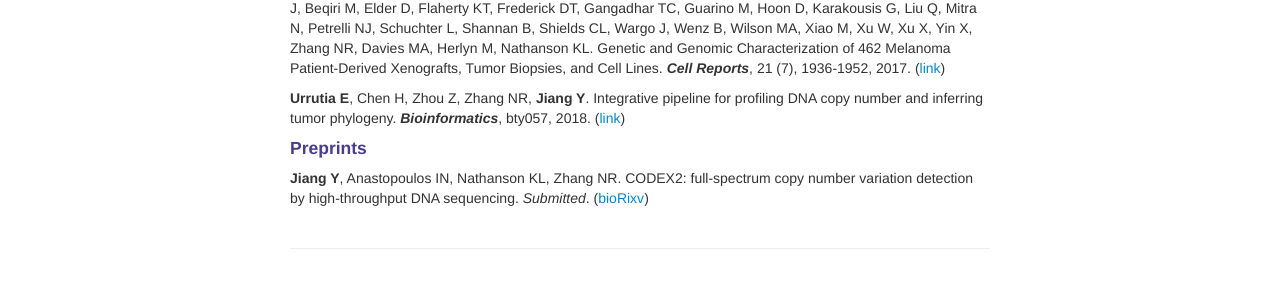
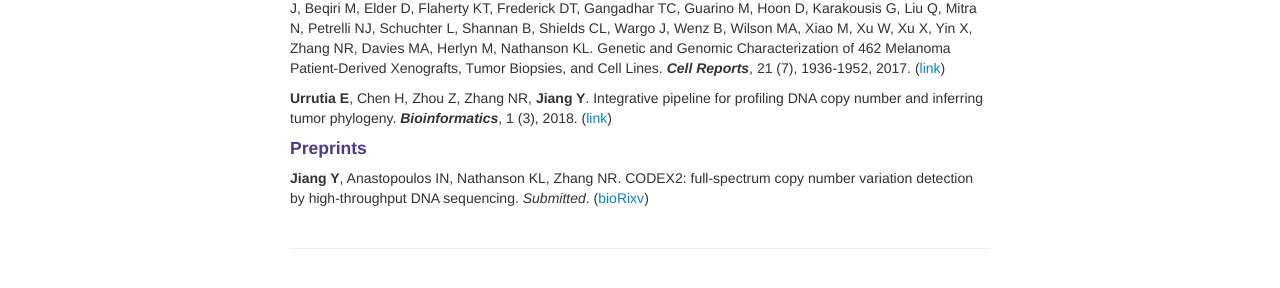
Before and after one commit to yuchaojiang/yuchaojiang.github.io, a Jekyll site: the page built from pages/pubs.md, in a window 1280 px wide. Shown: the part 576-864 px from the top of the page. Built offline with Jekyll 4.4.1, drawn with Linux system fonts in a browser that asks for light colours.

Commit message:
Update pubs.md

```diff
--- a/pages/pubs.md
+++ b/pages/pubs.md
@@ -28,7 +28,7 @@ Maxwell KN, Wubbenhorst B, Wenz BM, De Sloover D, Pluta J, Emery L, Barrett A, K
 
 Garman B, Anastopoulos IN, Krepler C, Brafford P, Sproesser K, **Jiang Y**, Wubbenhorst B, Amaravadi R, Bennett J, Beqiri M, Elder D, Flaherty KT, Frederick DT, Gangadhar TC, Guarino M, Hoon D, Karakousis G, Liu Q, Mitra N, Petrelli NJ, Schuchter L, Shannan B, Shields CL, Wargo J, Wenz B, Wilson MA, Xiao M, Xu W, Xu X, Yin X, Zhang NR, Davies MA, Herlyn M, Nathanson KL. Genetic and Genomic Characterization of 462 Melanoma Patient-Derived Xenografts, Tumor Biopsies, and Cell Lines. ***Cell Reports***, 21 (7), 1936-1952, 2017. ([link](http://www.cell.com/cell-reports/fulltext/S2211-1247(17)31499-7))
 
-**Urrutia E**, Chen H, Zhou Z, Zhang NR, **Jiang Y**. Integrative pipeline for profiling DNA copy number and inferring tumor phylogeny. ***Bioinformatics***, bty057, 2018. ([link](https://doi.org/10.1093/bioinformatics/bty057))
+**Urrutia E**, Chen H, Zhou Z, Zhang NR, **Jiang Y**. Integrative pipeline for profiling DNA copy number and inferring tumor phylogeny. ***Bioinformatics***, 1 (3), 2018. ([link](https://doi.org/10.1093/bioinformatics/bty057))
 
 #### Preprints
 
```
